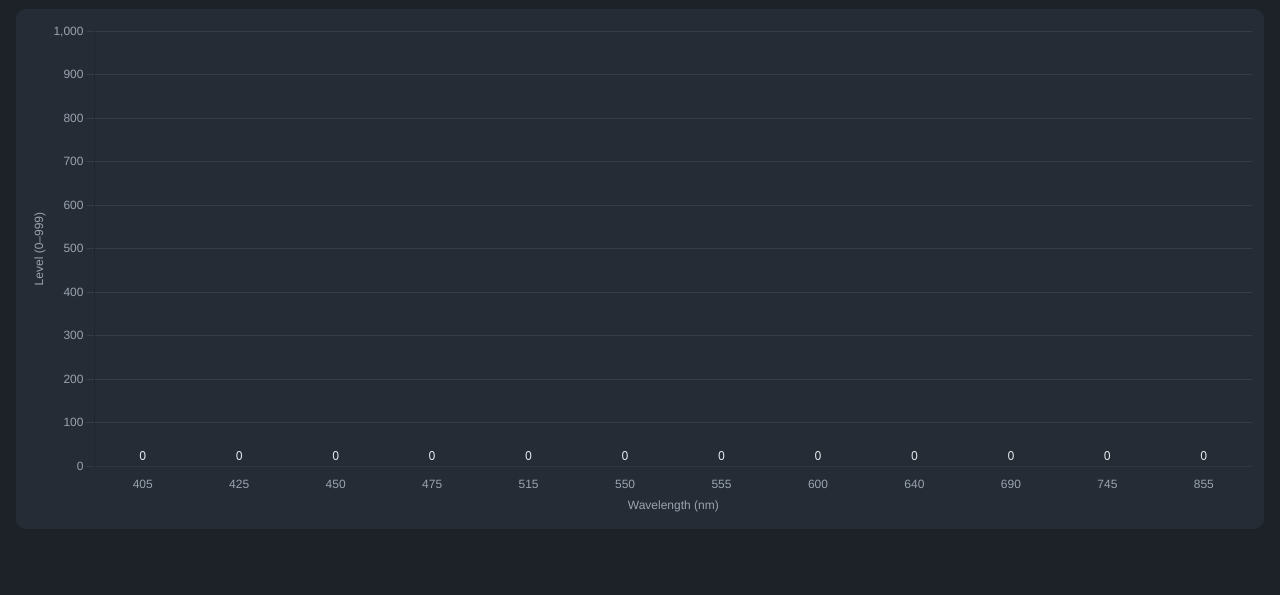
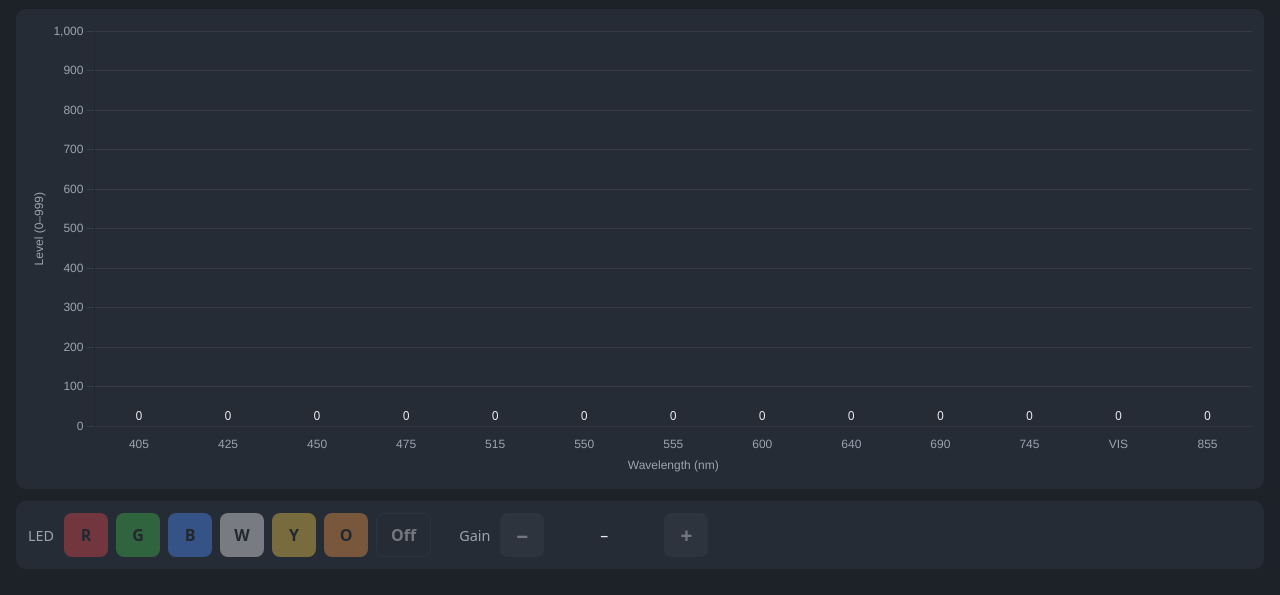
Before and after one commit to DavidSrojas/Spectrometer, a plain HTML site: page index.html in a window 1280 px wide. Shown: the part 65-660 px from the top of the page. Drawn offline with nearby package versions, Linux system fonts and the light colour scheme.

Commit message:
Update index.html

```diff
--- a/index.html
+++ b/index.html
@@ -5,17 +5,26 @@
 <meta name="viewport" content="width=device-width, initial-scale=1">
 <title>AS7343 Spectrum</title>
 <style>
-  :root { --bg:#1d2229; --panel:#262c35; --text:#e7eaee; --muted:#9aa4b0; }
+  :root { --bg:#1d2229; --panel:#262c35; --text:#e7eaee; --muted:#9aa4b0; --line:#3a424d; }
   * { box-sizing: border-box; }
   body { margin:0; padding:16px; background:var(--bg); color:var(--text);
          font-family: system-ui, -apple-system, "Segoe UI", sans-serif; }
   header { display:flex; align-items:center; justify-content:space-between; gap:12px; margin-bottom:12px; }
   h1 { font-size:1.15rem; margin:0; font-weight:600; }
   #status { color:var(--muted); font-size:.9rem; margin-top:2px; }
-  button { font:inherit; font-weight:600; padding:10px 18px; border:0; border-radius:8px;
-           background:#e7eaee; color:#1d2229; cursor:pointer; }
+  button { font:inherit; font-weight:600; border:0; border-radius:8px; cursor:pointer; }
   button:focus-visible { outline:3px solid #7fb6ff; outline-offset:2px; }
-  .chart { background:var(--panel); border-radius:10px; padding:12px; height:min(70vh,520px); }
+  button:disabled { opacity:.4; cursor:default; }
+  #btn { padding:10px 18px; background:#e7eaee; color:#1d2229; }
+  .chart { background:var(--panel); border-radius:10px; padding:12px; height:min(60vh,480px); }
+  .controls { display:flex; flex-wrap:wrap; gap:20px 28px; align-items:center; margin-top:12px;
+              background:var(--panel); border-radius:10px; padding:12px; }
+  .group { display:flex; align-items:center; gap:8px; }
+  .group > span { color:var(--muted); font-size:.9rem; margin-right:2px; }
+  .led { width:44px; height:44px; color:#1d2229; }
+  .led.off { background:transparent; color:var(--text); border:1px solid var(--line); width:auto; padding:0 14px; }
+  .gain { width:44px; height:44px; background:#3a424d; color:var(--text); font-size:1.3rem; }
+  #gainVal { min-width:6.5em; text-align:center; font-variant-numeric:tabular-nums; }
 </style>
 </head>
 <body>
@@ -26,16 +35,37 @@
   </div>
   <button id="btn">Connect</button>
 </header>
+
 <div class="chart"><canvas id="c"></canvas></div>
+
+<div class="controls">
+  <div class="group" id="leds">
+    <span>LED</span>
+    <button class="led" data-cmd="R" style="background:#e5484d" aria-label="Red LED" disabled>R</button>
+    <button class="led" data-cmd="G" style="background:#3fb950" aria-label="Green LED" disabled>G</button>
+    <button class="led" data-cmd="B" style="background:#4c8dff" aria-label="Blue LED" disabled>B</button>
+    <button class="led" data-cmd="W" style="background:#f2f2f2" aria-label="White LED" disabled>W</button>
+    <button class="led" data-cmd="Y" style="background:#f2c94c" aria-label="Yellow LED" disabled>Y</button>
+    <button class="led" data-cmd="O" style="background:#f2994a" aria-label="Orange LED" disabled>O</button>
+    <button class="led off" data-cmd="C" disabled>Off</button>
+  </div>
+  <div class="group">
+    <span>Gain</span>
+    <button class="gain" data-cmd="-" aria-label="Lower gain" disabled>&minus;</button>
+    <div id="gainVal">&ndash;</div>
+    <button class="gain" data-cmd="+" aria-label="Raise gain" disabled>+</button>
+  </div>
+</div>
 
 <script src="https://cdnjs.cloudflare.com/ajax/libs/Chart.js/4.4.1/chart.umd.min.js"></script>
 <script>
 const SVC = "6e400001-b5a3-f393-e0a9-e50e24dcca9e";
-const CHR = "6e400003-b5a3-f393-e0a9-e50e24dcca9e";
+const CHR = "6e400003-b5a3-f393-e0a9-e50e24dcca9e";   // data from ESP32
+const CMD = "6e400002-b5a3-f393-e0a9-e50e24dcca9e";   // commands to ESP32
 
-// Same order as the ESP32 sketch: 11 visible bands + NIR
-const wavelengths = [405, 425, 450, 475, 515, 550, 555, 600, 640, 690, 745, 855];
-const N = wavelengths.length;
+// Same order as the ESP32 sketch: F1, F2, FZ, F3, F4, F5, FY, FXL, F6, F7, F8, VIS, NIR
+const labels = ["405","425","450","475","515","550","555","600","640","690","745","VIS","855"];
+const N = labels.length;   // 13 values, then 1 extra value for the gain index
 
 // Approximate visible color for a wavelength (nm). NIR is invisible, so it gets a dark neutral.
 function colorFor(nm) {
@@ -53,6 +83,7 @@ function colorFor(nm) {
   const c = x => Math.round(255 * Math.pow(x * f, 0.8));
   return `rgb(${c(r)},${c(g)},${c(b)})`;
 }
+const colors = labels.map(l => l === "VIS" ? "#d9dde3" : colorFor(Number(l)));
 
 // Draws the numeric value above each bar
 const valueLabels = {
@@ -73,12 +104,8 @@ const valueLabels = {
 Chart.defaults.color = "#9aa4b0";
 const chart = new Chart(document.getElementById("c"), {
   type: "bar",
-  data: {
-    labels: wavelengths.map(String),
-    datasets: [{ data: new Array(N).fill(0),
-                 backgroundColor: wavelengths.map(colorFor),
-                 borderRadius: 3 }]
-  },
+  data: { labels,
+          datasets: [{ data: new Array(N).fill(0), backgroundColor: colors, borderRadius: 3 }] },
   options: {
     animation: false,
     maintainAspectRatio: false,
@@ -93,24 +120,48 @@ const chart = new Chart(document.getElementById("c"), {
 });
 
 const statusEl = document.getElementById("status");
+const gainEl = document.getElementById("gainVal");
+const controls = document.querySelectorAll("[data-cmd]");
+let cmdChr = null;
+let seq = Math.floor(Math.random() * 256);
+
+function setControls(on) { controls.forEach(b => b.disabled = !on); }
+
+// Sends one command character (same letters you type in the Serial Monitor)
+async function send(ch) {
+  if (!cmdChr) return;
+  seq = (seq + 1) & 255;                     // counter lets the ESP32 tell repeated presses apart
+  try {
+    await cmdChr.writeValueWithResponse(new Uint8Array([seq, ch.charCodeAt(0)]));
+  } catch (err) {
+    statusEl.textContent = "Command failed: " + err.message;
+  }
+}
+controls.forEach(b => b.addEventListener("click", () => send(b.dataset.cmd)));
 
 document.getElementById("btn").onclick = async () => {
   try {
     statusEl.textContent = "Choose your device…";
     const dev = await navigator.bluetooth.requestDevice({ filters: [{ services: [SVC] }] });
-    dev.addEventListener("gattserverdisconnected", () => { statusEl.textContent = "Disconnected"; });
+    dev.addEventListener("gattserverdisconnected", () => {
+      cmdChr = null; setControls(false); statusEl.textContent = "Disconnected";
+    });
     statusEl.textContent = "Connecting…";
     const server = await dev.gatt.connect();
     const service = await server.getPrimaryService(SVC);
     const chr = await service.getCharacteristic(CHR);
+    cmdChr = await service.getCharacteristic(CMD);
 
     chr.addEventListener("characteristicvaluechanged", e => {
-      const v = e.target.value;                       // 12 x uint16, little-endian
-      if (v.byteLength < N * 2) return;               // incomplete packet
+      const v = e.target.value;                        // 14 x uint16, little-endian
+      if (v.byteLength < (N + 1) * 2) return;          // incomplete packet
       chart.data.datasets[0].data = Array.from({ length: N }, (_, i) => v.getUint16(i * 2, true));
       chart.update();
+      const idx = v.getUint16(N * 2, true);            // gain index 0..12 -> 0.5x ... 2048x
+      gainEl.textContent = (0.5 * 2 ** idx) + "×";
     });
     await chr.startNotifications();
+    setControls(true);
     statusEl.textContent = "Connected to " + (dev.name || "device");
   } catch (err) {
     statusEl.textContent = "Could not connect: " + err.message;
```
